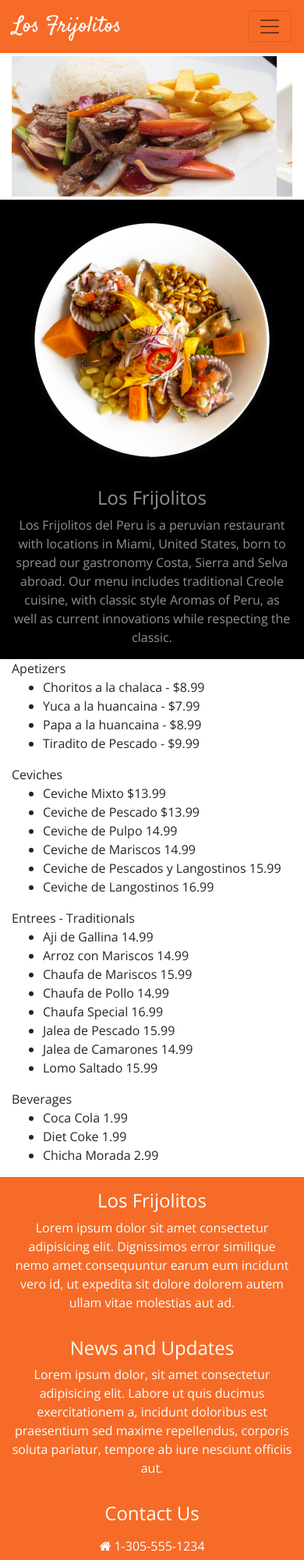
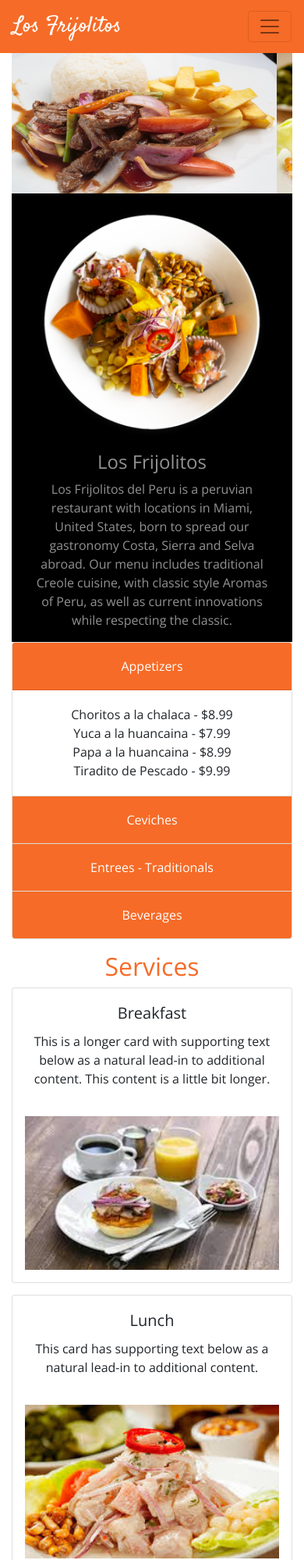
Before and after one commit to g-galvez2018/Bootstrap-Project, a website: page index.html in a window 390 px wide. Shown: the top 2000 px of the page at 78% size. Drawn offline with nearby package versions, Linux system fonts and the light colour scheme.

Commit message:
added new images and new footer

```diff
--- a/css/styles.css
+++ b/css/styles.css
@@ -18,3 +18,21 @@ a.btn.btn-link {
   color:white;
   font-size: 1em;
 }
+
+.card-body ul {
+  list-style-type: none;
+  margin: 0;
+  padding: 0;
+}
+
+.card button {
+  color: white;
+  border: none;
+  text-decoration: none;
+}
+
+.card button:hover {
+  color: white;
+  border: none;
+  text-decoration: none;
+}
--- a/index.html
+++ b/index.html
@@ -38,20 +38,23 @@
         </div>
       <!-- /Navbar --></nav>
       <!-- Main Container -->
-      <div class="container-fluid">
+      <div class="container">
           <div class="row">
-          <div class="col-md-8 mx-auto">
+            <div class="col-md-12 mx-auto">
             <!-- Carousel -->
-            <div id="carouselExampleControls" class="carousel slide mx-auto mt-1" data-ride="carousel">
+              <div id="carouselExampleControls" class="carousel slide mx-auto" data-ride="carousel">
                 <div class="carousel-inner">
                   <div class="carousel-item active">
-                  <img class="d-block img-fluid" src="img/lomosaltado-1100x550.jpg" alt="First slide">
+                    <img class="d-block img-fluid" src="img/lomosaltado_lg.jpg" alt="First slide">
                   </div>
                   <div class="carousel-item">
-                  <img class="d-block img-fluid" src="img/anticuchos_1100x550.jpg" alt="Second slide">
+                    <img class="d-block img-fluid" src="img/ceviche_lg.jpg" alt="Second slide">
                   </div>
                   <div class="carousel-item">
-                  <img class="d-block img-fluid" src="img/machupicchu-1100x550.jpg" alt="Third slide">
+                    <img class="d-block img-fluid" src="img/anticuchos_lg.jpg" alt="Second slide">
+                  </div>
+                  <div class="carousel-item">
+                    <img class="d-block img-fluid" src="img/machupicchu_lg.jpg" alt="Second slide">
                   </div>
                 </div>
                 <a class="carousel-control-prev" href="#carouselExampleControls" role="button" data-slide="prev">
@@ -67,12 +70,12 @@
           </div>
 
           <!-- Content About Us -->
-        <div class="row mt-1 align-middle" style="background-color:black">
-          <div class="col-sm-2">
+          <div class="row mx-0" style="background-color:black">
+            <div class="col-sm-4 ml-auto">
                 <img class="img-fluid" src="img/Aromas_content.png">
             </div>
-          <div class="col text-center ml-auto" style="color:#929292">
-            <h4 class="mt-2 ">Los Frijolitos</h4>
+            <div class="col-sm-6 text-center ml-auto px-4 my-auto" style="color:#929292">
+              <h4 class="">Los Frijolitos</h4>
               <p>Los Frijolitos del Peru is a peruvian restaurant with locations in Miami, United States, born to spread our gastronomy Costa,
               Sierra and Selva abroad. Our menu includes traditional Creole cuisine, with classic style Aromas of Peru, as well as
               current innovations while respecting the classic.</p>
@@ -80,8 +83,19 @@
           </div>
           <!-- /Content About Us -->
           <!-- Content Menu Card -->
-        <div>
-          Apetizers
+          <div class="accordion px=0" id="accordionMenu">
+            <div class="card">
+              <div class="card-header text-center" id="headingOne" style="background-color:#F66B27">
+                <h5 class="mb-0">
+                  <button class="btn btn-link" type="button" data-toggle="collapse" data-target="#collapseOne"
+                    aria-expanded="true" aria-controls="collapseOne">
+                    Appetizers
+                  </button>
+                </h5>
+              </div>
+
+              <div id="collapseOne" class="collapse show" aria-labelledby="headingOne" data-parent="#accordionMenu">
+                <div class="card-body text-center">
                   <ul>
                     <li>Choritos a la chalaca - $8.99</li>
                     <li>Yuca a la huancaina - $7.99</li>
@@ -89,71 +103,133 @@
                     <li>Tiradito de Pescado - $9.99</li>
                   </ul>
                 </div>
-        <div>
+              </div>
+            </div>
+            <div class="card">
+              <div class="card-header text-center" id="headingTwo" style="background-color:#F66B27">
+                <h5 class="mb-0">
+                  <button class="btn btn-link collapsed" type="button" data-toggle="collapse" data-target="#collapseTwo"
+                    aria-expanded="false" aria-controls="collapseTwo">
                     Ceviches
+                  </button>
+                </h5>
+              </div>
+              <div id="collapseTwo" class="collapse" aria-labelledby="headingTwo" data-parent="#accordionMenu">
+                <div class="card-body text-center">
                   <ul>
-            <li>Ceviche Mixto $13.99</li>
-            <li>Ceviche de Pescado $13.99</li>
-            <li>Ceviche de Pulpo 14.99</li>
-            <li>Ceviche de Mariscos 14.99</li>
-            <li>Ceviche de Pescados y Langostinos 15.99</li>
-            <li>Ceviche de Langostinos 16.99</li>
+                    <li>Ceviche Mixto - $13.99</li>
+                    <li>Ceviche de Pescado - $13.99</li>
+                    <li>Ceviche de Pulpo - $14.99</li>
+                    <li>Ceviche de Mariscos - $14.99</li>
+                    <li>Ceviche de Pescados y Langostinos - $15.99</li>
+                    <li>Ceviche de Langostinos - $16.99</li>
                   </ul>
                 </div>
-        <div>
+              </div>
+            </div>
+            <div class="card">
+              <div class="card-header text-center" id="headingThree" style="background-color:#F66B27">
+                <h5 class="mb-0">
+                  <button class="btn btn-link collapsed" type="button" data-toggle="collapse" data-target="#collapseThree"
+                    aria-expanded="false" aria-controls="collapseThree">
                     Entrees - Traditionals
+                  </button>
+                </h5>
+              </div>
+              <div id="collapseThree" class="collapse" aria-labelledby="headingThree" data-parent="#accordionMenu">
+                <div class="card-body text-center ">
                   <ul>
-            <li>Aji de Gallina 14.99</li>
-            <li>Arroz con Mariscos 14.99</li>
-            <li>Chaufa de Mariscos 15.99</li>
-            <li>Chaufa de Pollo 14.99</li>
-            <li>Chaufa Special 16.99</li>
-            <li>Jalea de Pescado 15.99 </li>
-            <li>Jalea de Camarones 14.99</li>
-            <li>Lomo Saltado 15.99</li>
+                    <li>Aji de Gallina $14.99</li>
+                    <li>Arroz con Mariscos $14.99</li>
+                    <li>Chaufa de Mariscos $15.99</li>
+                    <li>Chaufa de Pollo $14.99</li>
+                    <li>Chaufa Special $6.99</li>
+                    <li>Jalea de Pescado $15.99 </li>
+                    <li>Jalea de Camarones $14.99</li>
+                    <li>Lomo Saltado $15.99</li>
                   </ul>
                 </div>
-        <div>Beverages
-          <ul>
-            <li>Coca Cola 1.99</li>
-            <li>Diet Coke 1.99</li>
-            <li>Chicha Morada 2.99</li>
+              </div>
+            </div>
+            <div class="card">
+              <div class="card-header text-center" id="headingFour" style="background-color:#F66B27">
+                <h5 class="mb-0">
+                  <button class="btn btn-link collapsed" type="button" data-toggle="collapse" data-target="#collapseFour"
+                    aria-expanded="false" aria-controls="collapseThree">
+                    Beverages
+                  </button>
+                </h5>
+              </div>
+              <div id="collapseFour" class="collapse" aria-labelledby="headingFour" data-parent="#accordionMenu">
+                <div class="card-body text-center">
+                  <ul class="">
+                    <li>Coca Cola $1.99</li>
+                    <li>Diet Coke $1.99</li>
+                    <li>Chicha Morada $2.99</li>
                   </ul>
                 </div>
+              </div>
+            </div>
+          </div>
+          <!-- /Content Menu Card -->
 
-        <!-- /Content Menu Card -->
+          <!-- Services Section -->
+          <div class="my-3">
+             <h2 class="text-center" style="color:#F66B27">Services</h2>
+            <div class="card-deck">
+              <div class="card">
+                <div class="card-body">
+                  <h5 class="card-title text-center">Breakfast</h5>
+                  <p class="card-text text-center">This is a longer card with supporting text below as a natural lead-in to additional content.
+                    This content is a little bit longer.</p>
+                </div>
+                <img class="card-img-top p-3" src="img/panconchicharron_sm.jpeg" alt="Card image cap">
+              </div>
+              <div class="card">
+                <div class="card-body">
+                  <h5 class="card-title text-center">Lunch</h5>
+                  <p class="card-text text-center">This card has supporting text below as a natural lead-in to additional content.</p>
+                </div>
+                <img class="card-img-top p-3" src="img/ceviche_sm.jpeg" alt="Card image cap">
+              </div>
+              <div class="card">
+                <div class="card-body">
+                  <h5 class="card-title text-center">Dinner</h5>
+                  <p class="card-text text-center">This is a wider card with supporting text below as a natural lead-in to additional content.
+                    This card has even longer content than the first to show that equal height action.</p>
+                </div>
+                <img class="card-img-top p-3" src="img/lomo_saltado_sm.jpeg" alt="Card image cap">
+              </div>
+            </div>
+          </div>
+
+          <!-- /Services Section -->
 
       </div>
       <!-- Main Container -->
 
         <!-- footer -->
-        <footer class="site-footer mt-1 text-white" style="background-color:#F66B27">
+      <footer class="site-footer text-white" style="background-color:#F66B27">
         <div class="container">
           <div class="row">
-              <div class="col-sm-4 text-center py-3">
-                <h4>Los Frijolitos</h4>
-                Lorem ipsum dolor sit amet consectetur adipisicing elit. Dignissimos error similique nemo amet consequuntur earum eum incidunt vero id, ut expedita sit dolore dolorem autem ullam vitae molestias aut ad.
-              </div>
-              <div class="col-sm-4 text-center py-3">
-                <h4>News and Updates</h4>
-                Lorem ipsum dolor, sit amet consectetur adipisicing elit. Labore ut quis ducimus exercitationem a, incidunt doloribus est praesentium sed maxime repellendus, corporis soluta pariatur, tempore ab iure nesciunt officiis aut.
-              </div>
-              <div class="col-sm-4 text-center py-3">
-                <h4>Contact Us</h4>
-                <a role="button" class="btn btn-link" href="tel:+13055551234"><i class="fa fa-home"></i>
-                  1-305-555-1234</a><br />
+            <div class="col-12  mx-auto text-center py-0">
+              <h6>Contact Us</h6>
+              <a role="button" class="btn btn-link" href="#"><i class="fa fa-home"></i>
+                13700 Pines Blvd, Pembroke Pines, FL 33026</a><br>
               <a role="button" class="btn btn-link" href="tel:+13055551234"><i class="fa fa-phone"></i>
-                  1-305-555-1234</a><br />
+                1-305-555-1234</a><br>
               <a role="button" class="btn btn-link" href="mailto:frijolitos_pines@frijolitos.com"><i
                   class="fa fa-envelope-o"></i>
                 frijolitos_pines@frijolitos.com</a>
             </div>
           </div>
         </div>
-        <!-- /footer--> </footer>
+        <!-- /footer-->
+      </footer>
         <div class="container">
-          <div class="row mt-3">
+          <div class="row my-3">
               <div class="col text-center">
+                <a class="btn btn-social-icon btn-instagram" href="http://instagram.com/"><i class="fa fa-yelp"></i></a>
                 <a class="btn btn-social-icon btn-instagram" href="http://instagram.com/"><i class="fa fa-instagram"></i></a>
                 <a class="btn btn-social-icon btn-facebook" href="http://facebook.com/"><i class="fa fa-facebook"></i></a>
                 <a class="btn btn-social-icon btn-twitter" href="http://twitter.com/"><i class="fa fa-twitter"></i></a>
```
Also changed, not shown: contactus.html (+13 -12 lines), index2.html (added, +40 -0 lines), img/anticuchos_1100x550.jpg (deleted), img/anticuchos_lg.jpg (added), img/ceviche_lg.jpg (added), img/ceviche_sm.jpeg (added), img/lomo_saltado_sm.jpeg (added), img/lomosaltado_lg.jpg (renamed from img/lomosaltado-1100x550.jpg), img/machupicchu-1100x550.jpg (deleted), img/machupicchu_lg.jpg (added), img/panconchicharron_sm.jpeg (added). Lines whose indentation alone changed are shown as unchanged.
